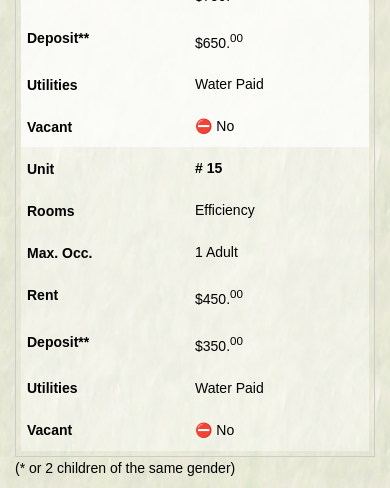
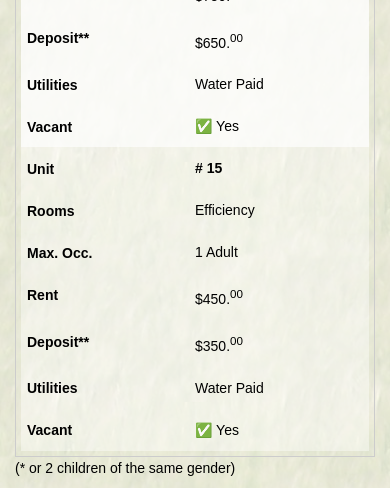
Before and after one commit to Kerrick/lmhp-site, a plain HTML site: page mobile-homes.html in a window 390 px wide. Shown: the part 1518-2006 px from the top of the page. Drawn offline with Linux system fonts and the light colour scheme.

Commit message:
Update mobile-homes.html

```diff
--- a/mobile-homes.html
+++ b/mobile-homes.html
@@ -81,7 +81,7 @@
 						<td>$750.<sup>00</sup></td>
 						<td>$650.<sup>00</sup></td>
 						<td>Water Paid</td>
-						<td>⛔ No</td>
+						<td>✅ Yes</td>
 					</tr>
 					<tr>
 						<th># 15</th>
@@ -90,7 +90,7 @@
 						<td>$450.<sup>00</sup></td>
 						<td>$350.<sup>00</sup></td>
 						<td>Water Paid</td>
-						<td>⛔ No</td>
+						<td>✅ Yes</td>
 					</tr>
 				</tbody>
 			</table>
```
